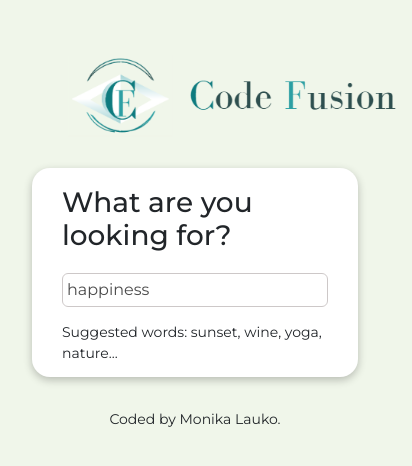
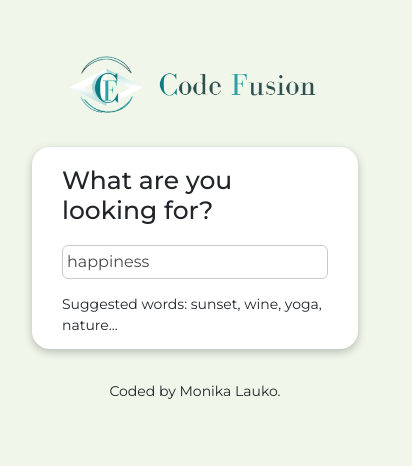
Before and after one commit to lamoncso/react-dictionary-app, a React (Create React App) app: page / in a window 390 px wide. Shown: the top 466 px of the page, 412 px wide, since content can reach past the window. Built offline with nearby package versions, Linux system fonts and the light colour scheme; no server answers.

Commit message:
Add responsiveness

```diff
--- a/src/App.css
+++ b/src/App.css
@@ -4,6 +4,7 @@ body {
 }
 
 .App {
+   min-width: 300px;
    background-color: #F0F6EA;
    padding: 20px 20px;
    max-width: 960px;
@@ -26,3 +27,9 @@ body {
   text-align: center;
   margin: 30px 0;
 }
+
+@media(max-width:500px){
+  .App-logo{
+    max-width: 100%;
+  }
+}
--- a/src/Dictionary.css
+++ b/src/Dictionary.css
@@ -23,3 +23,9 @@
 .Dictionary .hint{
     font-size: 14px;
 }
+
+@media(max-width:500px){
+    .Dictionary h1{
+        font-size: 25px;
+    }
+}
--- a/src/Photos.css
+++ b/src/Photos.css
@@ -1,5 +1,5 @@
 .Photos img{
-    margin-bottom:5px;
+    margin-bottom:15px;
     border-radius: 6px;
     transition: all 150ms ease-in-out;
 }
--- a/src/Photos.js
+++ b/src/Photos.js
@@ -8,13 +8,13 @@ export default function Photos(props){
                 <div className="row">
                 {props.photos.map(function(photo, index){
                     return (
-                      <div key={index} className="col-4 img-fluid">
+                      <div key={index} className="col-12 col-sm-4">
                         <a
                           href={photo.src.original}
                           target="_blank"
                           rel="noreferrer"
                         >
-                          <img src={photo.src.tiny} alt="" />
+                          <img src={photo.src.landscape} alt="" className="img-fluid"/>
                         </a>
                       </div>
                     );
```
